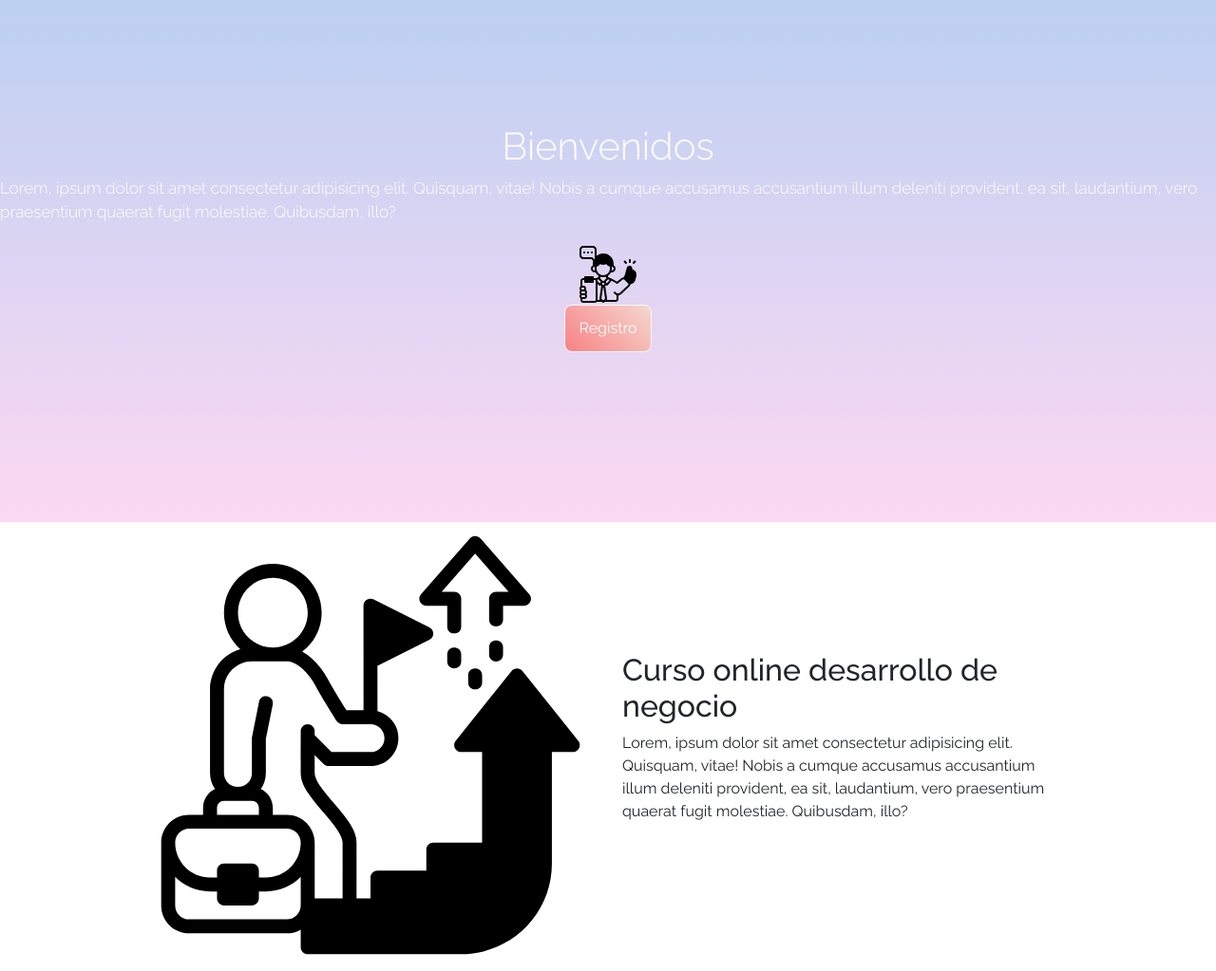
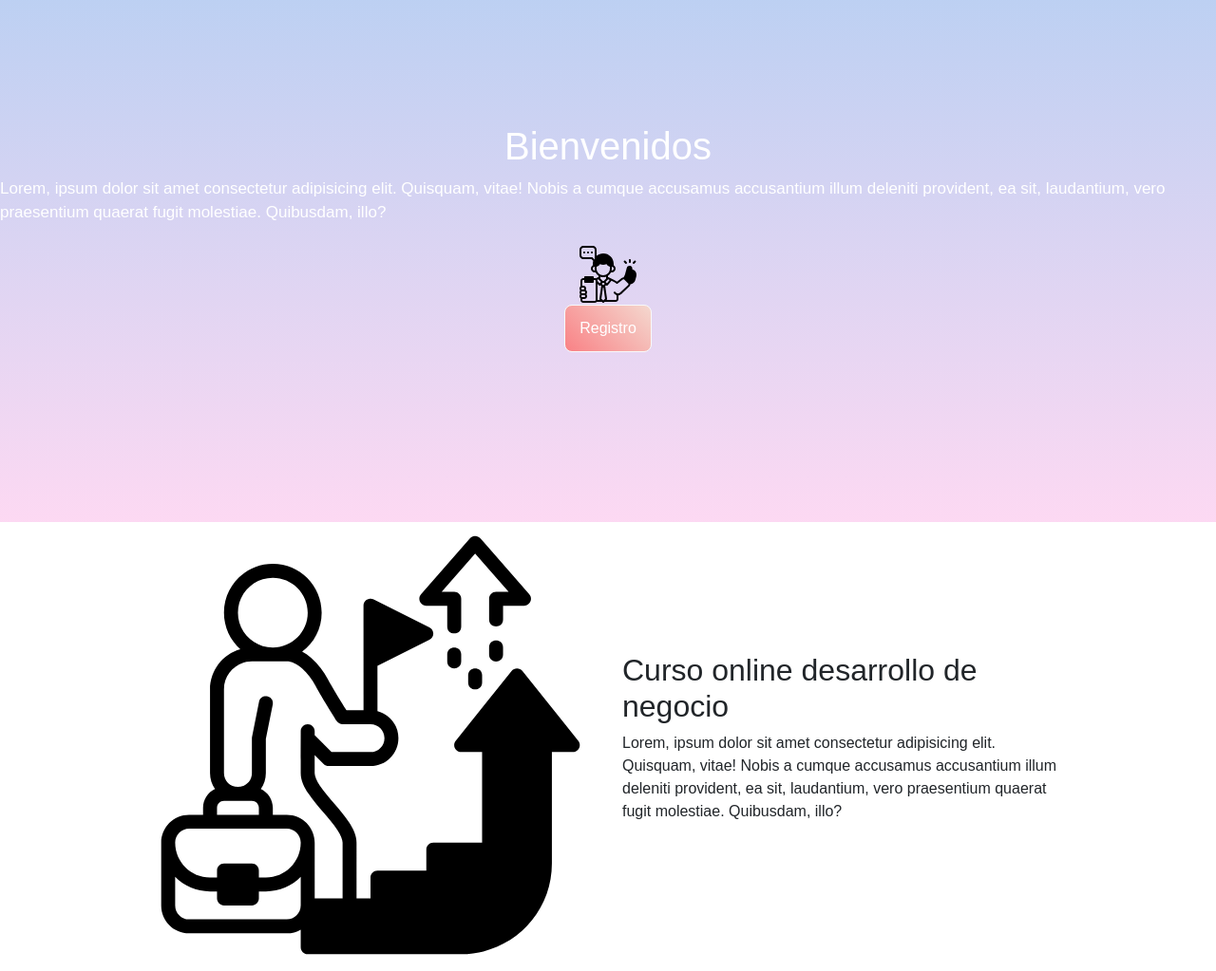
Before and after one commit to zotel1/landing-page-v1.1, a plain HTML site: page index.html in a window 1280 px wide. Shown: the top 1023 px of the page at 95% size. Drawn offline with nearby package versions, Linux system fonts and the light colour scheme.

Commit message:
quitando fuentes innecesarias

```diff
--- a/index.html
+++ b/index.html
@@ -6,7 +6,6 @@
     <meta http-equiv="X-UA-Compatible" content="IE=edge">
     <meta name="viewport" content="width=device-width, initial-scale=1.0">
     <title>Caroline Sada</title>
-    <link href="https://fonts.googleapis.com/css2?family=Raleway:wght@200;300;400;500&display=swap" rel="stylesheet">
     <link rel="stylesheet" href="https://stackpath.bootstrapcdn.com/bootstrap/4.3.1/css/bootstrap.min.css" integrity="sha384-ggOyR0iXCbMQv3Xipma34MD+dH/1fQ784/j6cY/iJTQUOhcWr7x9JvoRxT2MZw1T" crossorigin="anonymous">
     <link rel="stylesheet" href="./css/styles.css">
 </head>
```
